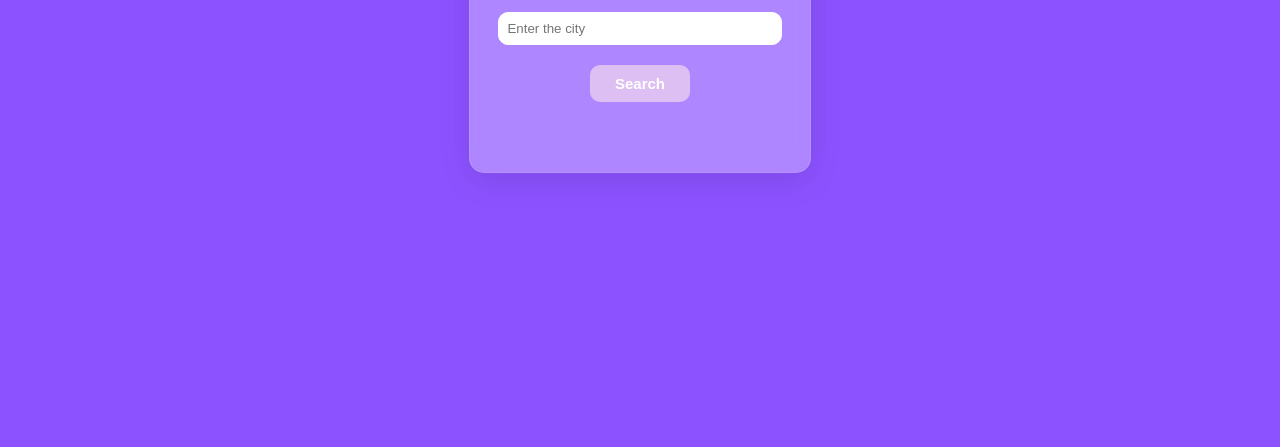
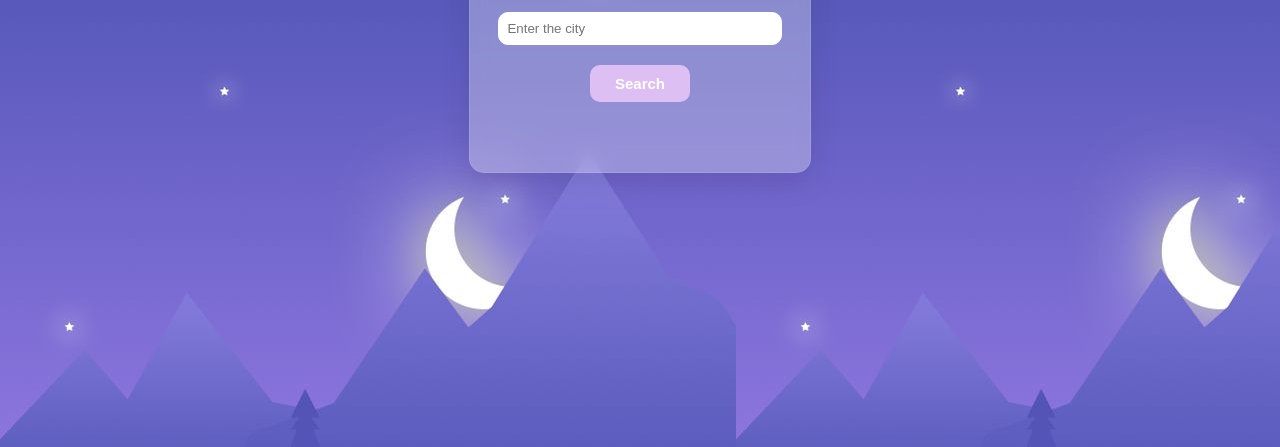
Before and after one commit to Ganesh12012005/weather_app, a plain HTML site: page index.html in a window 1280 px wide. Shown: the part 353-800 px from the top of the page. Drawn offline with Linux system fonts and the light colour scheme.

Commit message:
Update style.css

```diff
--- a/style.css
+++ b/style.css
@@ -1,5 +1,6 @@
 body {
     background: #8c52ff;
+    background-image: url('weather.jpg');
     font-family: 'Segoe UI', Tahoma, Geneva, Verdana, sans-serif;
     display: flex;
     align-items: center;
```
